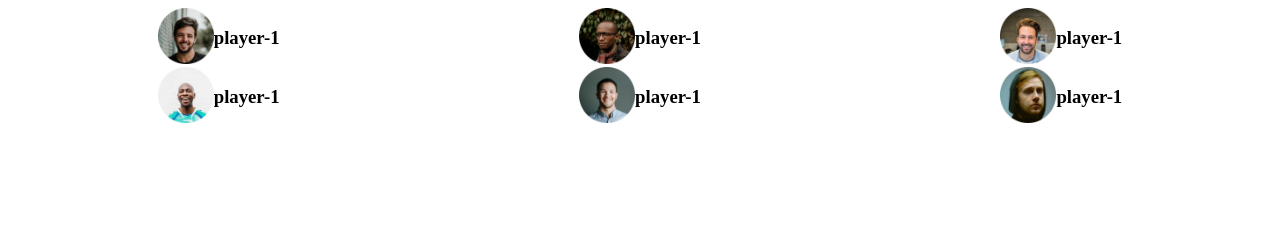
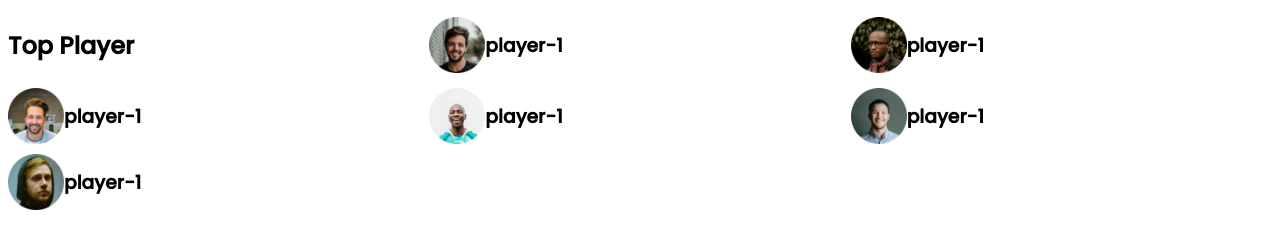
Before and after one commit to Niloy200/leader-board-css3, a plain HTML site: page index.html in a window 1280 px wide. Drawn offline with Linux system fonts and the light colour scheme.

Commit message:
course added

```diff
--- a/index.html
+++ b/index.html
@@ -12,32 +12,33 @@
 <!-- herader pard -->
 <header></header>
 <main>
-    <section>
+    <section class="container">
         <!-- top-player & tob courses -->
         <div class="players">
+            <h2 class="player-title">Top Player</h2>
             <div class="player">
                 <img src="images/players/player-1.png" alt="">
-                <h3>player-1</h3>
+                <h3 class="player-name">player-1</h3>
             </div>
             <div class="player">
                 <img src="images/players/player-2.png" alt="">
-                <h3>player-1</h3>
+                <h3 class="player-name">player-1</h3>
             </div>
             <div class="player">
                 <img src="images/players/player-3.png" alt="">
-                <h3>player-1</h3>
+                <h3 class="player-name">player-1</h3>
             </div>
             <div class="player">
                 <img src="images/players/player-4.png" alt="">
-                <h3>player-1</h3>
+                <h3 class="player-name">player-1</h3>
             </div>
             <div class="player">
                 <img src="images/players/player-5.png" alt="">
-                <h3>player-1</h3>
+                <h3 class="player-name">player-1</h3>
             </div>
             <div class="player">
                 <img src="images/players/player-6.png" alt="">
-                <h3>player-1</h3>
+                <h3 class="player-name">player-1</h3>
             </div>
         </div>
 </main>
--- a/styles/style.css
+++ b/styles/style.css
@@ -1,3 +1,11 @@
+/* fonts */
+@import url('https://fonts.googleapis.com/css2?family=Poppins:wght@500&display=swap');
+
+/* common styles */
+body {
+    font-family: 'Poppins', sans-serif
+}
+
 /* top-player */
 .players {
     display: grid;
@@ -7,7 +15,8 @@
 
 .player {
     display: flex;
-    justify-content: center;
+    align-items: center;
+
 }
 
 .players img {
```
